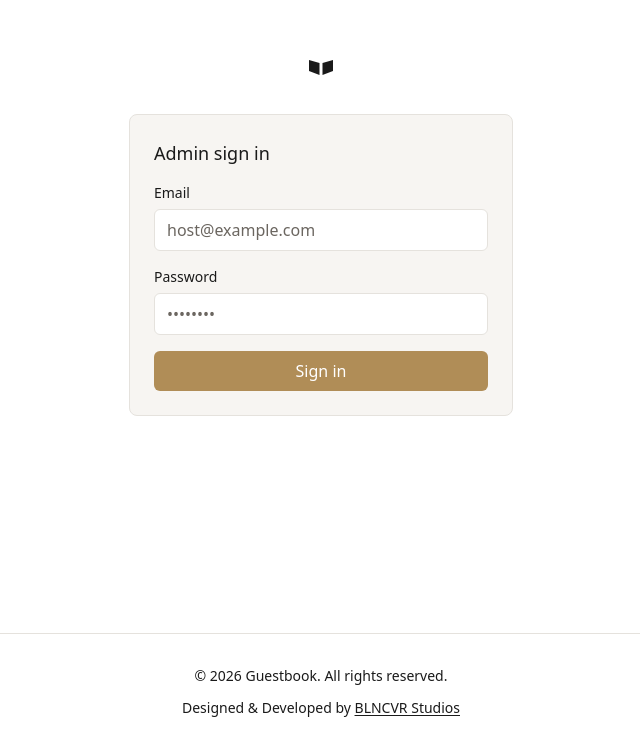
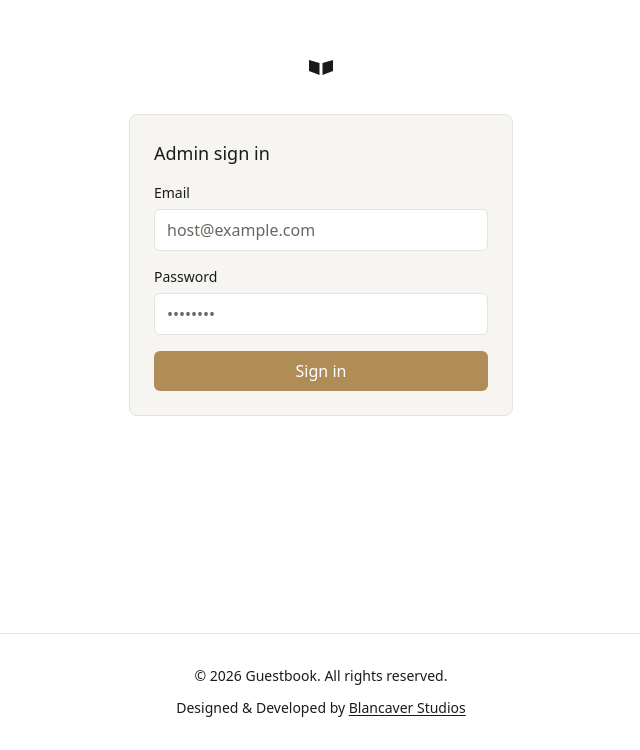
Before and after one commit to blancaverwelz/guestbook, a Next.js app: page /admin/login in a window 1280 px wide. Shown: the part 167-917 px from the top of the page, without its empty margins (319-959 px from the left). Built offline with nearby package versions, Linux system fonts and the light colour scheme; no server answers.

Commit message:
footer update

```diff
--- a/components/Footer/Footer.tsx
+++ b/components/Footer/Footer.tsx
@@ -8,12 +8,12 @@ export default function Footer() {
         <p>
           Designed & Developed by{" "}
           <a
-            href="https://blncvr-studios.vercel.app/"
+            href="https://blancaver-studios.vercel.app/"
             target="_blank"
             rel="noopener noreferrer"
             className="underline underline-offset-2 hover:text-[var(--accent)] transition-colors"
           >
-            BLNCVR Studios
+            Blancaver Studios
           </a>
         </p>
       </div>
```
